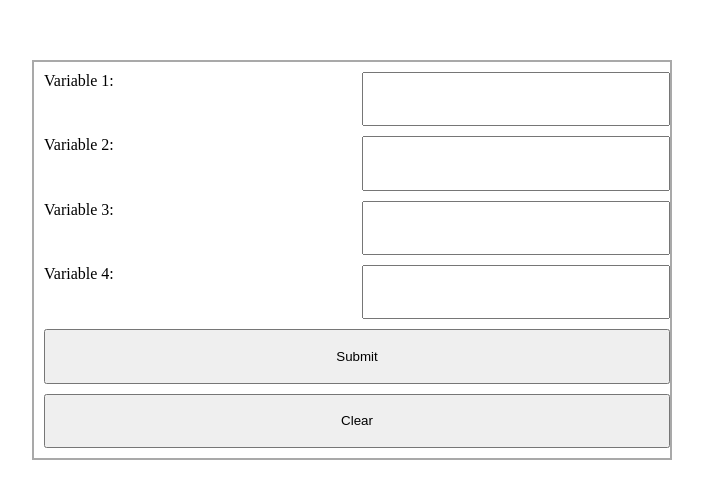
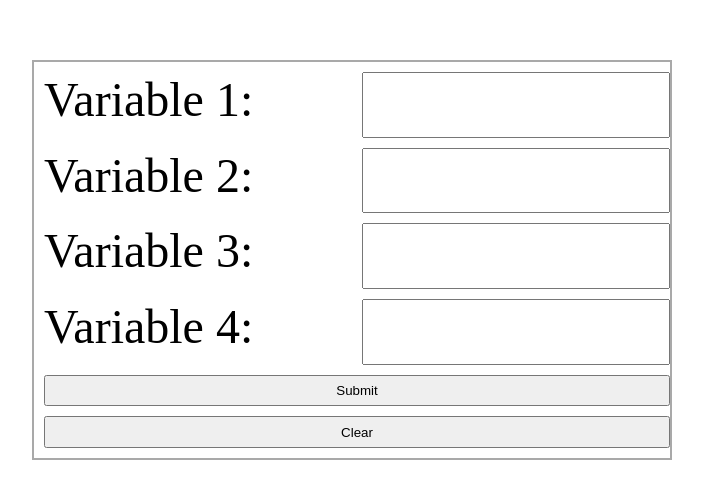
Before and after one commit to nemya9066/meter, a plain HTML site: page index.html in a window 1280 px wide. Shown: the part 140-638 px from the top of the page, without its empty margins (288-991 px from the left). Drawn offline with Linux system fonts and the light colour scheme.

Commit message:
not important

```diff
--- a/style.scss
+++ b/style.scss
@@ -23,3 +23,7 @@ main {
 button{
 	grid-column: 1/3;
 }
+
+label {
+	font-size: 3em;
+}
```
Also changed, not shown: style.css.
